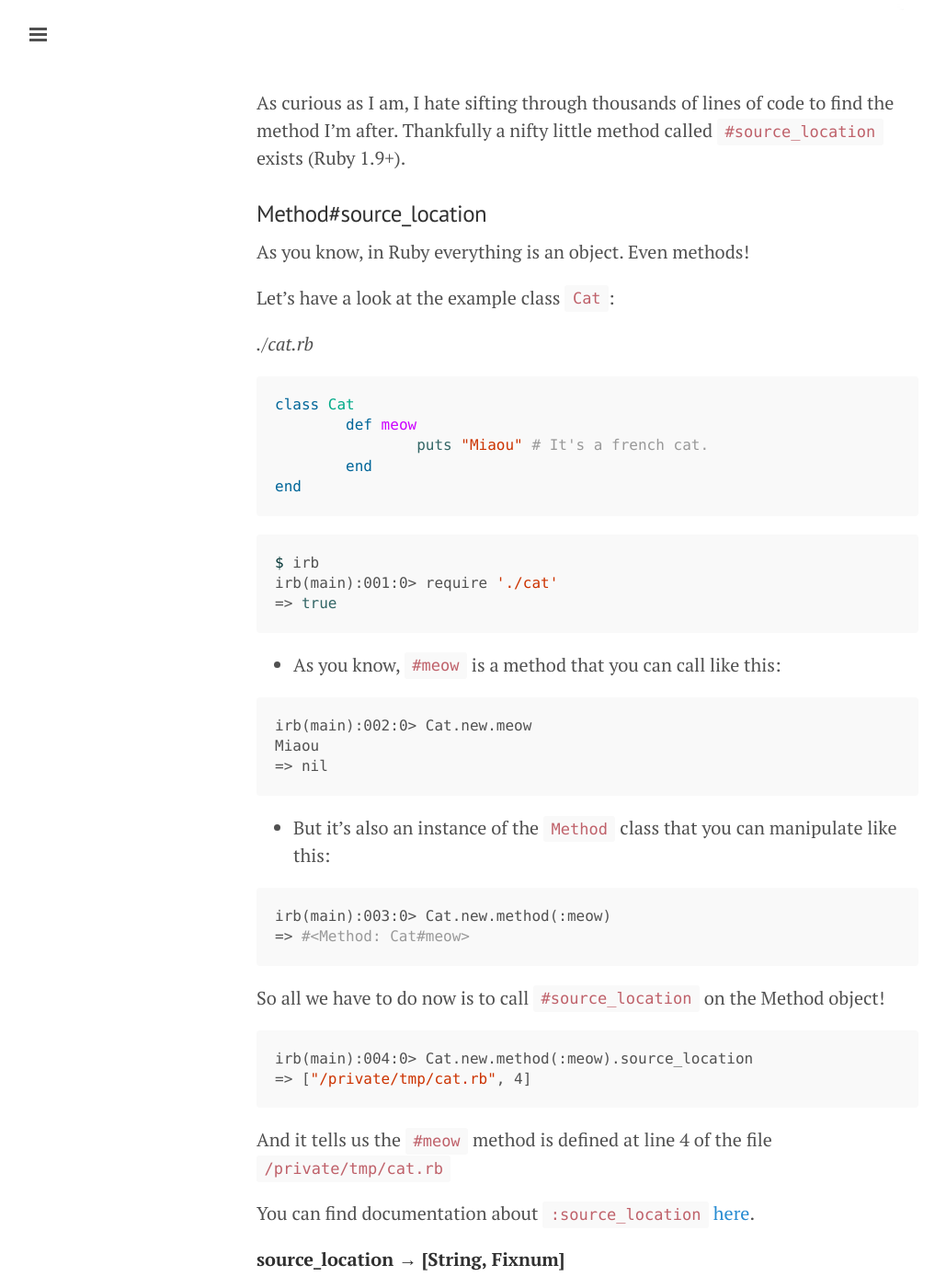
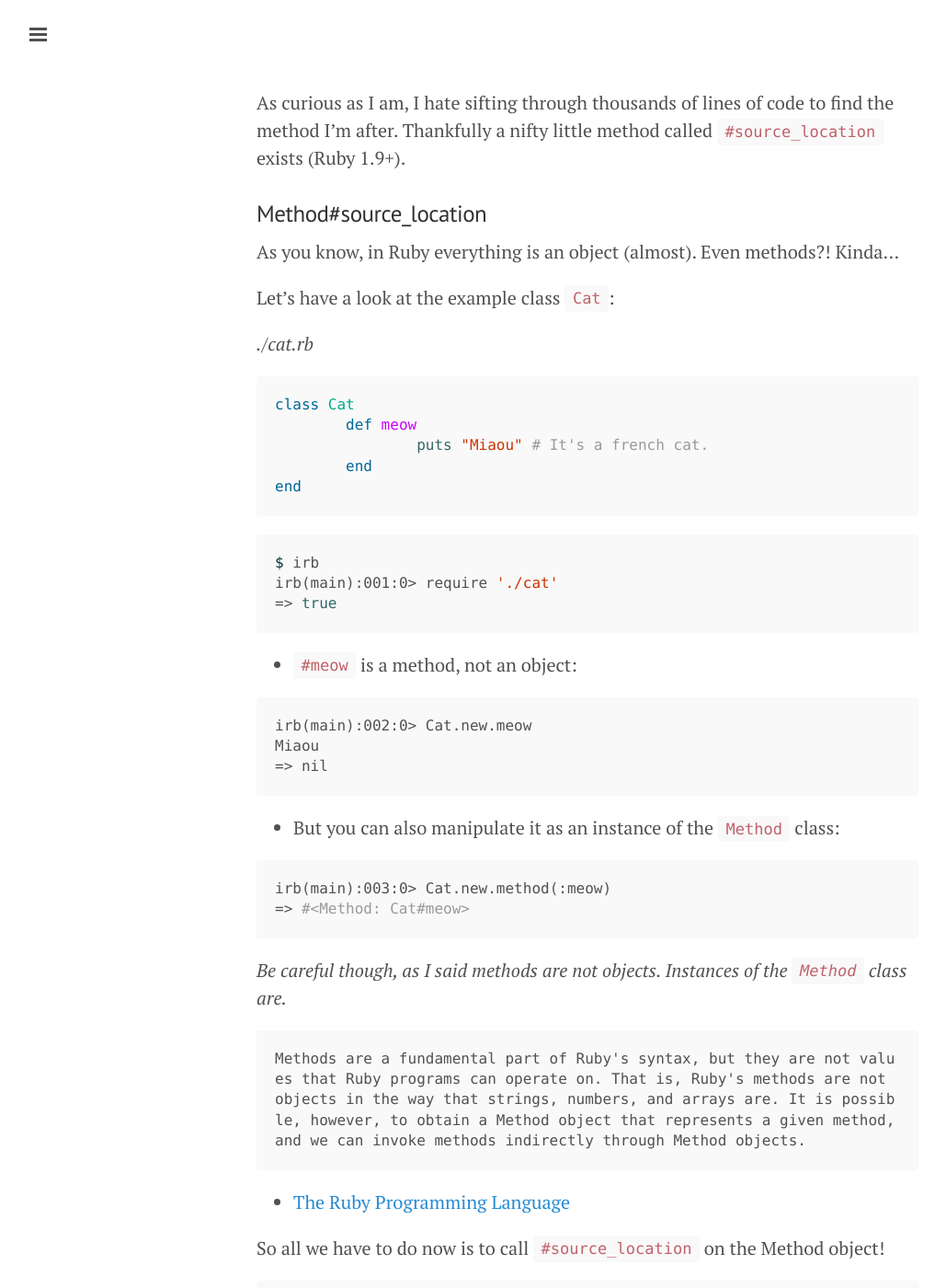
Before and after one commit to nsarno/nsarno.github.io, a Jekyll site: the page built from _posts/2015-01-20-find-source-code-location.md, in a window 1280 px wide and 1400 px high, scrolled down 933 px. Shown: the whole window at 92% size, without its empty margins (1-1018 px from the left). Built offline with Jekyll 4.4.1, drawn with Linux system fonts in a browser that asks for light colours; Markdown is read by kramdown in place of the engine named in the settings; comment, search, counter and statistics services are not loaded.

Commit message:
Update 2015-01-20-find-source-code-location.md

````diff
--- a/_posts/2015-01-20-find-source-code-location.md
+++ b/_posts/2015-01-20-find-source-code-location.md
@@ -13,7 +13,7 @@ As curious as I am, I hate sifting through thousands of lines of code to find th
 
 ### Method#source_location
 
-As you know, in Ruby everything is an object. Even methods!
+As you know, in Ruby everything is an object (almost). Even methods?! Kinda...
 
 Let's have a look at the example class `Cat`:
 
@@ -33,7 +33,7 @@ irb(main):001:0> require './cat'
 => true
 ```
 
-- As you know, `#meow` is a method that you can call like this:
+- `#meow` is a method, not an object:
 
 ```bash
 irb(main):002:0> Cat.new.meow
@@ -41,12 +41,21 @@ Miaou
 => nil
 ```
 
-- But it's also an instance of the `Method` class that you can manipulate like this:
+- But you can also manipulate it as an instance of the  `Method` class:
 
 ```bash
 irb(main):003:0> Cat.new.method(:meow)
 => #<Method: Cat#meow>
 ```
+
+*Be careful though, as I said methods are not objects. Instances of the `Method` class are.*
+
+```
+Methods are a fundamental part of Ruby's syntax, but they are not values that Ruby programs can operate on. That is, Ruby's methods are not objects in the way that strings, numbers, and arrays are. It is possible, however, to obtain a Method object that represents a given method, and we can invoke methods indirectly through Method objects.
+```
+
+- [The Ruby Programming Language](http://www.amazon.com/dp/0596516177/)
+
 
 So all we have to do now is to call `#source_location` on the Method object!
 
````
